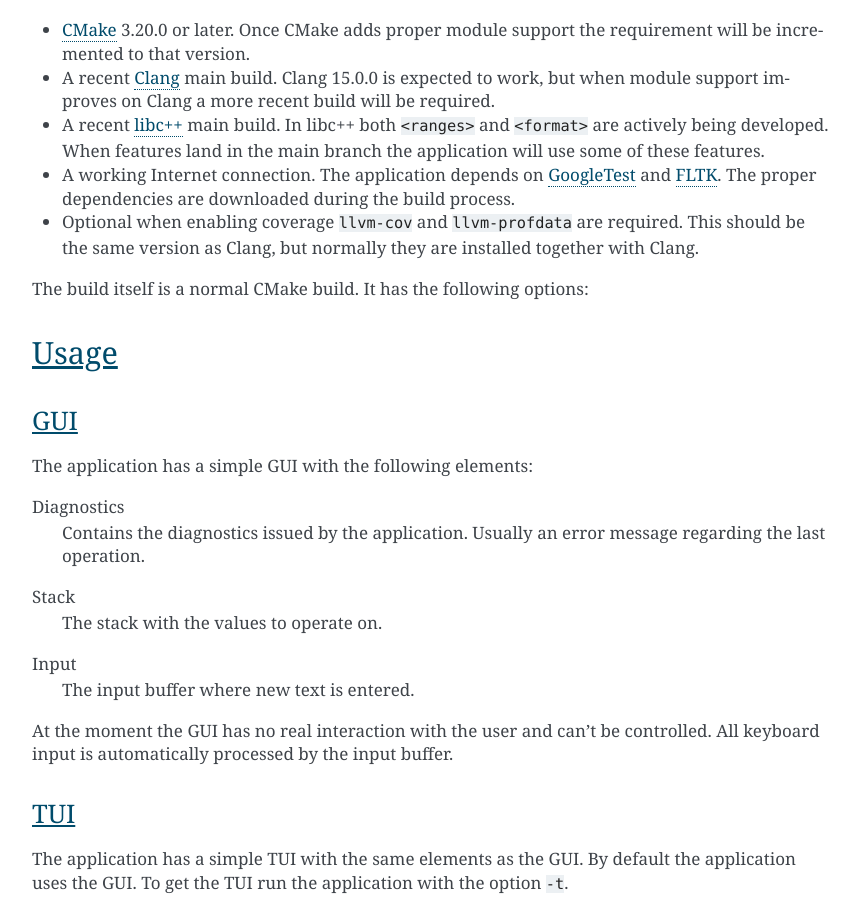
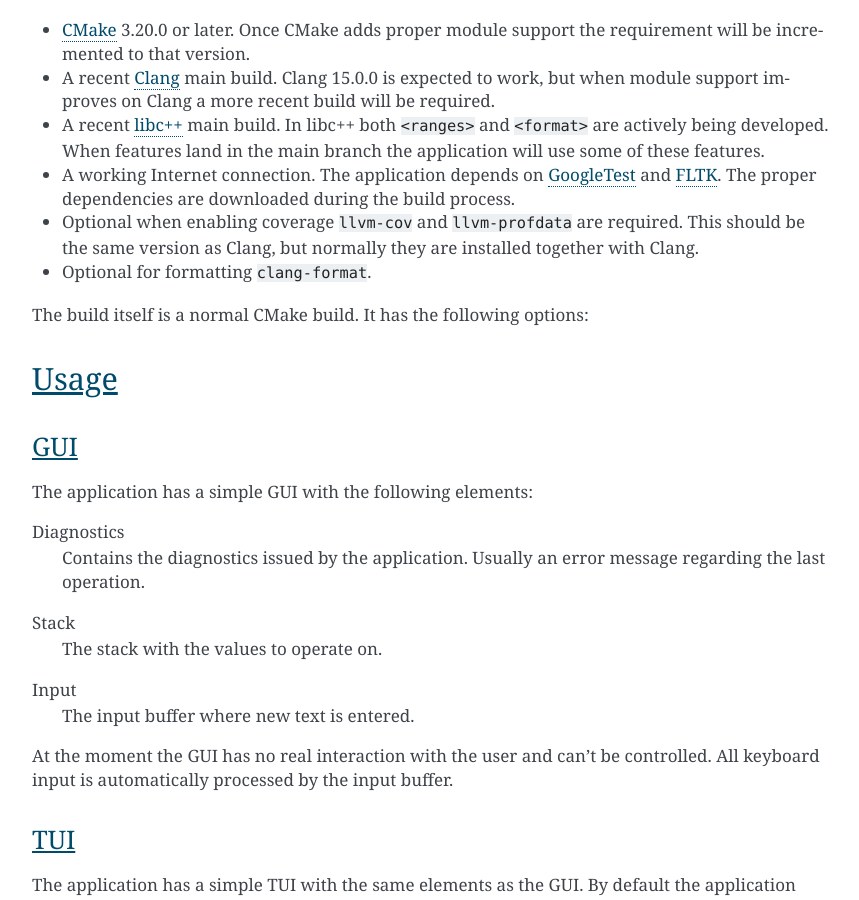
Before and after one commit to mordante/rpn, a Sphinx documentation site: the page built from doc/index.rst, in a window 1280 px wide and 900 px high, scrolled down 794 px. Shown: the whole window, without its empty margins (168-1027 px from the left). Built offline with Sphinx 7.4.7, drawn with Linux system fonts in a browser that asks for light colours.

Commit message:
Adds clang-format.
Adds both a script and a cmake target.

```diff
--- a/CMakeLists.txt
+++ b/CMakeLists.txt
@@ -53,5 +53,6 @@
 add_code_coverage()
 
 set(CMAKE_INCLUDE_CURRENT_DIR ON)
+add_subdirectory(scripts)
 add_subdirectory(src)
 add_subdirectory(tests)
--- a/doc/index.rst
+++ b/doc/index.rst
@@ -38,6 +38,7 @@
 * Optional when enabling coverage ``llvm-cov`` and ``llvm-profdata`` are
   required. This should be the same version as Clang, but normally they are
   installed together with Clang.
+* Optional for formatting ``clang-format``.
 
 The build itself is a normal CMake build. It has the following options:
 
```
Also changed, not shown: 2 other files.
